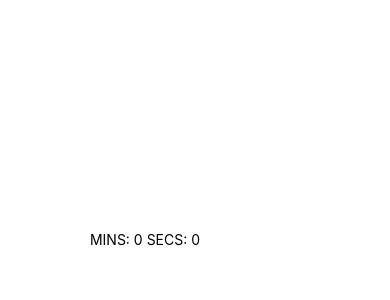
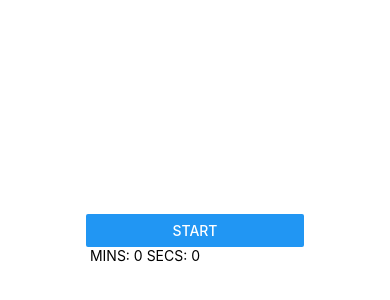
Before and after one commit to jkuzmanovik/pomodoro-timer, a React Native app: screen / in a window 390 px wide. Shown: the part 166-466 px from the top of the page. Built offline with nearby package versions, Linux system fonts and the light colour scheme.

Commit message:
added count to 0

```diff
--- a/components/timer.js
+++ b/components/timer.js
@@ -1,5 +1,5 @@
 import React from 'react';
-import { Text,View } from 'react-native';
+import { Text,View,Button } from 'react-native';
 
 export default class Timer extends React.Component{
     constructor(props){
@@ -8,6 +8,19 @@ export default class Timer extends React.Component{
             fullTime: this.props.secs + (this.props.mins * 60)
     }
 }
+
+
+    startCounter = () => {
+        if(!this.interval)
+        this.interval = setInterval(this.count,1000)
+    }
+    count = () => {
+        if(this.state.fullTime !== 0)
+        this.setState(prevState =>( {
+            fullTime: prevState.fullTime - 1
+             })
+         )
+    }
 
     componentWillReceiveProps(nextProps){
         this.setState({
@@ -18,6 +31,7 @@ export default class Timer extends React.Component{
     render(){
         return (
             <View>
+                <Button title='start' onPress = { this.startCounter} />
                <Text> MINS: {Math.floor(this.state.fullTime / 60)} SECS: {this.state.fullTime % 60} </Text>
 
             </View>
```
